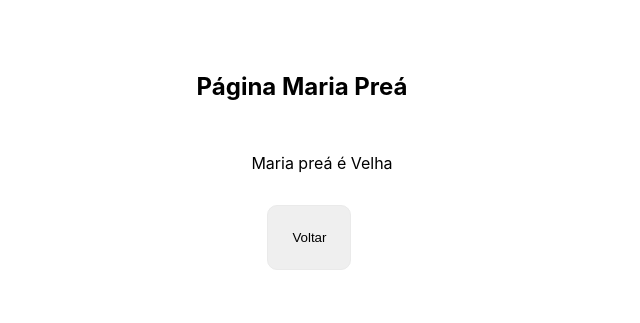
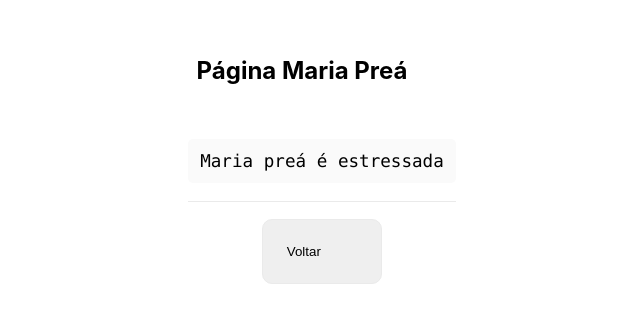
Before and after one commit to LucasSilva01/first-web-application, a Next.js app: page /maria in a window 1280 px wide. Shown: the part 223-546 px from the top of the page, without its empty margins (338-978 px from the left). Built offline with nearby package versions, Linux system fonts and the light colour scheme.

Commit message:
completed activity

```diff
--- a/components/MariaPrea.js
+++ b/components/MariaPrea.js
@@ -1,5 +1,10 @@
-import Link from 'next/link'
-const MariaPrea = ({palavra}) => (
-    <p> Maria preá é {palavra}</p>
-)
+import styles from '../styles/Home.module.css'
+
+function MariaPrea({ palavra }) {
+    return (
+        <div>
+            <p className = {styles.code}> Maria preá é {palavra}</p>
+        </div>
+    )
+}
 export default MariaPrea
--- a/package.json
+++ b/package.json
@@ -12,4 +12,5 @@
     "react": "17.0.1",
     "react-dom": "17.0.1"
   }
+
 }
--- a/pages/index.js
+++ b/pages/index.js
@@ -5,7 +5,6 @@ function TelaInicial() {
   return (
     <div className={styles.container}>
       <title>Minha Primeira Página Next.js</title>
-
       <h1 className={styles.description}>
         Minha primeira página Next.js
       </h1>
--- a/pages/maria.js
+++ b/pages/maria.js
@@ -1,22 +1,23 @@
 import styles from '../styles/Home.module.css'
 import Link from 'next/link'
 import MariaPrea from '../components/MariaPrea'
-const Maria = () => (
-
+function Maria() {
+    return (
         <div className={styles.container}>
 
             <title>Página Maria Preá</title>
-        <h1 className ={styles.description}>Página Maria Preá</h1>
+            <h1 className={styles.description}>Página Maria Preá</h1>
             <ul>
-            <div>
-                <MariaPrea palavra = {"Velha"}></MariaPrea>
+            <MariaPrea  palavra={"estressada"}></MariaPrea>
+                <div className={styles.footer}>
                     <Link href="/">
                         <button className={styles.card}>Voltar</button>
                     </Link>
                 </div>
             </ul>
         </div>
-
     )
 
+
+}
 export default Maria
```
Lines whose indentation alone changed are shown as unchanged.
